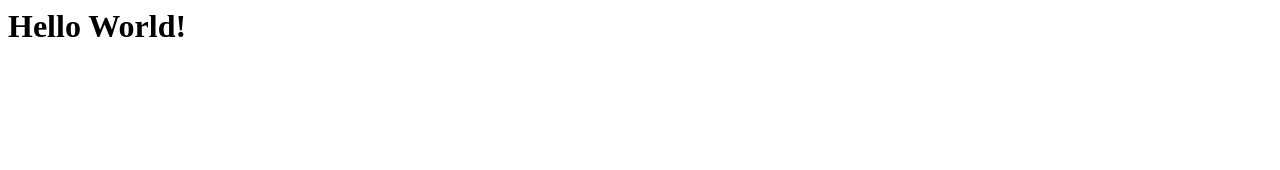
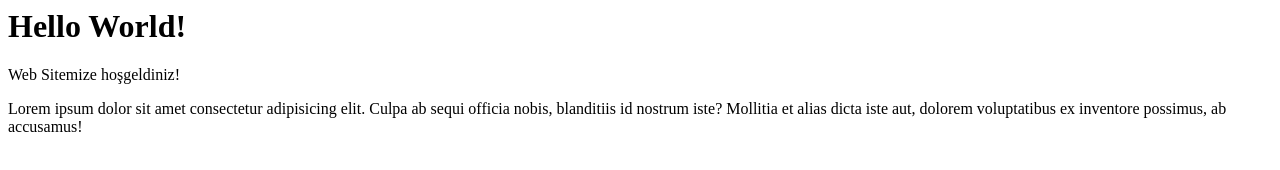
Before and after one commit to userapp/deneme, a plain HTML site: page index.html in a window 1280 px wide. Drawn offline with Linux system fonts and the light colour scheme.

Commit message:
Localde icerikler degisti

```diff
--- a/index.html
+++ b/index.html
@@ -9,7 +9,9 @@
     <body>
         <!-- Başlık tag i kullanıldı-->
         <h1>Hello World!</h1>
-
+        <p>Web Sitemize hoşgeldiniz!</p>
+        <p>Lorem ipsum dolor sit amet consectetur adipisicing elit. Culpa ab sequi officia nobis, blanditiis id nostrum iste?
+            Mollitia et alias dicta iste aut, dolorem voluptatibus ex inventore possimus, ab accusamus!</p>
     </body>
 
 </html>
```
